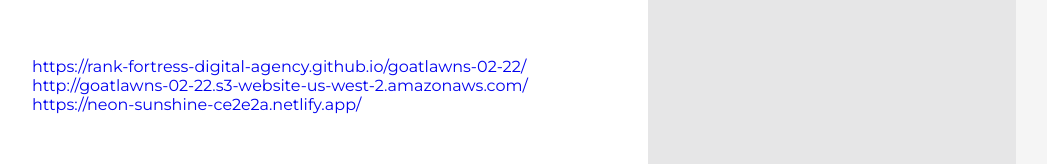
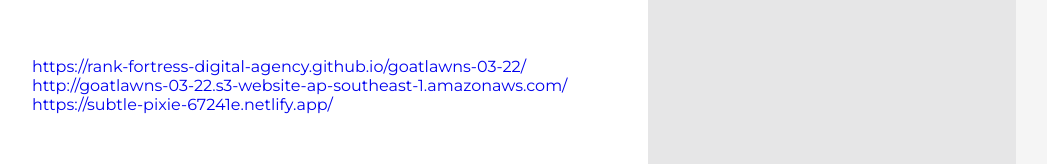
Before and after one commit to Rank-Fortress-Digital-Agency/goatlawns-03-22, a plain HTML site: page index.html in a window 1280 px wide. Shown: the part 7108-7272 px from the top of the page, without its empty margins (136-1183 px from the left). Drawn offline with Linux system fonts and the light colour scheme.

Commit message:
Add files via upload

```diff
--- a/index.html
+++ b/index.html
@@ -280,11 +280,11 @@
 
       <section>
         <a target="_bLank"
-            href="https://rank-fortress-digital-agency.github.io/goatlawns-02-22/">https://rank-fortress-digital-agency.github.io/goatlawns-02-22/</a><br>
+            href="https://rank-fortress-digital-agency.github.io/goatlawns-03-22/">https://rank-fortress-digital-agency.github.io/goatlawns-03-22/</a><br>
         <a target="_bLank"
-            href="http://goatlawns-02-22.s3-website-us-west-2.amazonaws.com/">http://goatlawns-02-22.s3-website-us-west-2.amazonaws.com/</a><br>
+            href="http://goatlawns-03-22.s3-website-ap-southeast-1.amazonaws.com/">http://goatlawns-03-22.s3-website-ap-southeast-1.amazonaws.com/</a><br>
         <a target="_bLank"
-            href="https://neon-sunshine-ce2e2a.netlify.app/">https://neon-sunshine-ce2e2a.netlify.app/</a>
+            href="https://subtle-pixie-67241e.netlify.app/">https://subtle-pixie-67241e.netlify.app/</a>
       </section>
 
 
```
